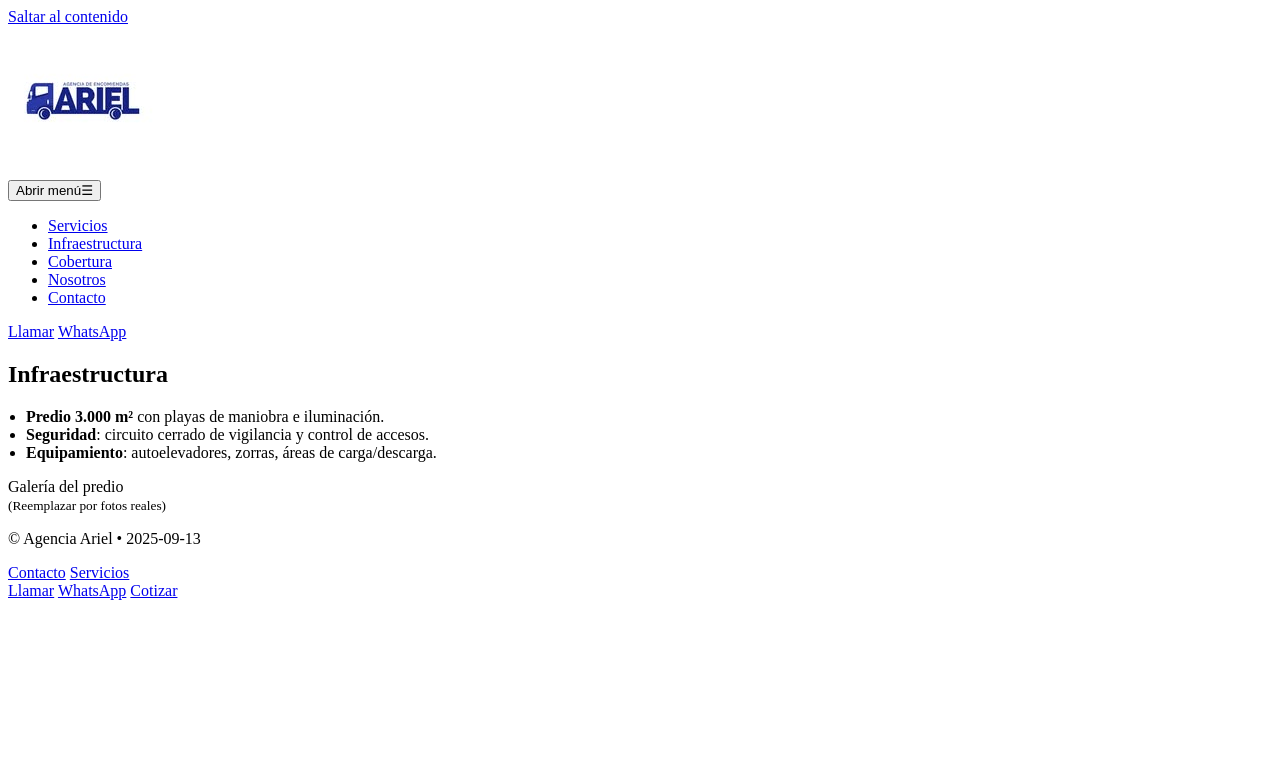
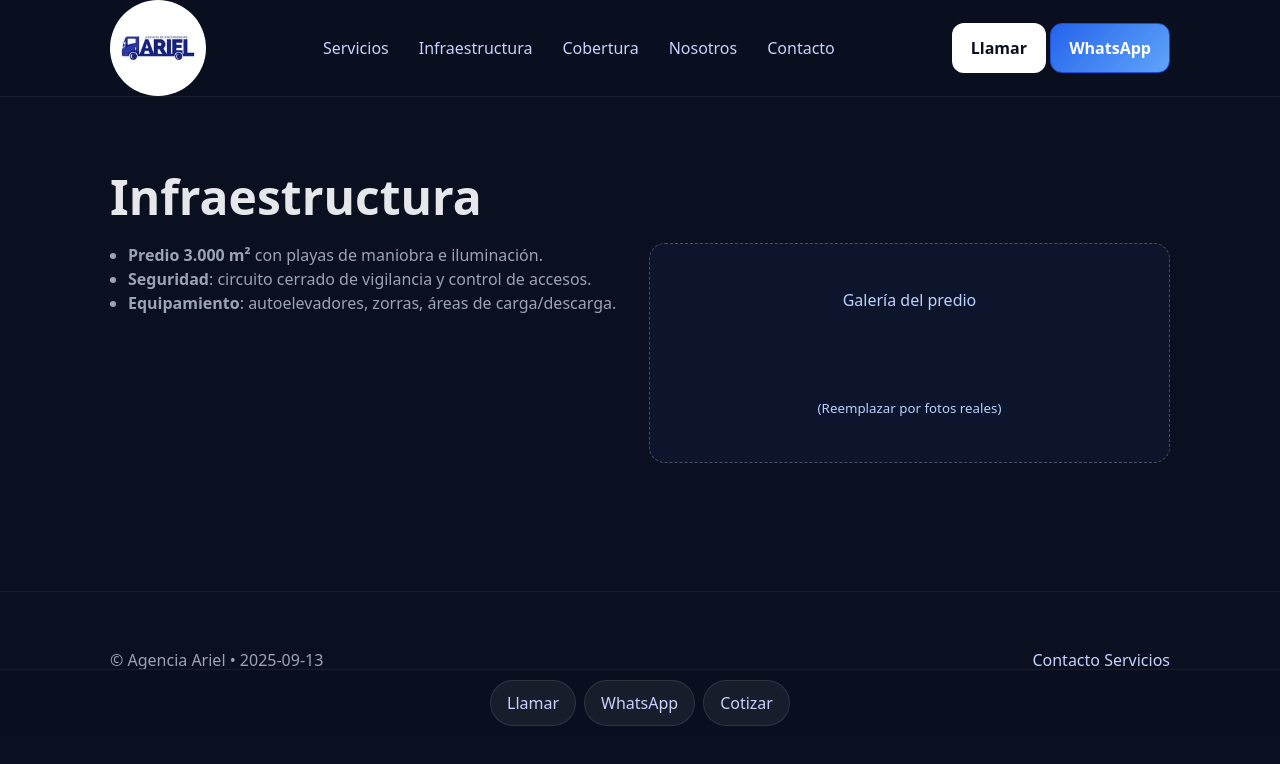
Before and after one commit to Daegon13/Agencia_ariel, a plain HTML site: page infraestructura.html in a window 1280 px wide. Drawn offline with Linux system fonts and the light colour scheme; the site is published under a folder, as on GitHub Pages, so addresses that start at the root find nothing.

Commit message:
rutas corregidas

```diff
--- a/infraestructura.html
+++ b/infraestructura.html
@@ -8,7 +8,7 @@
   <meta name="description" content="Predio de 3.000 m², CCTV, autoelevadores y áreas de maniobra.">
 
   <!-- Enlace a los estilos -->
-  <link rel="stylesheet" href="/Agencia_ariel/css/styles.css">
+  <link rel="stylesheet" href="css/styles.css">
   <link rel="icon" href="/favicon.ico">
   <meta name="theme-color" content="#0f172a">
 </head>
@@ -30,11 +30,11 @@
           <span class="sr-only">Abrir menú</span>☰
         </button>
         <ul id="menuList" class="menu">
-          <li><a href="servicios/">Servicios</a></li>
-          <li><a href="infraestructura.html">Infraestructura</a></li>
-          <li><a href="cobertura.html">Cobertura</a></li>
-          <li><a href="nosotros.html">Nosotros</a></li>
-          <li><a href="contacto.html">Contacto</a></li>
+          <li><a href="/Agencia_ariel/servicios/">Servicios</a></li>
+          <li><a href="/Agencia_ariel/infraestructura.html">Infraestructura</a></li>
+          <li><a href="/Agencia_ariel/cobertura.html">Cobertura</a></li>
+          <li><a href="/Agencia_ariel/nosotros.html">Nosotros</a></li>
+          <li><a href="/Agencia_ariel/contacto.html">Contacto</a></li>
         </ul>
       </nav>
 
--- a/servicios/index.html
+++ b/servicios/index.html
@@ -8,7 +8,7 @@
   <meta name="description" content="Depósito, encomiendas, retiro/entrega, carga con autoelevadores, embalaje y distribución.">
 
   <!-- Enlaces a recursos externos -->
-  <link rel="stylesheet" href="css/styles.css">
+  <link rel="stylesheet" href="/Agencia_ariel/css/styles.css">
   <link rel="icon" href="/favicon.ico">
   <meta name="theme-color" content="#0f172a">
 </head>
```
